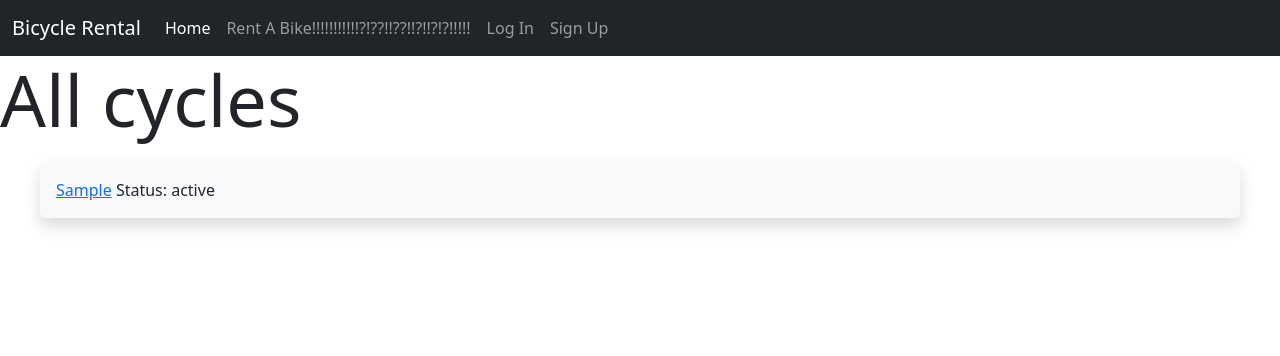
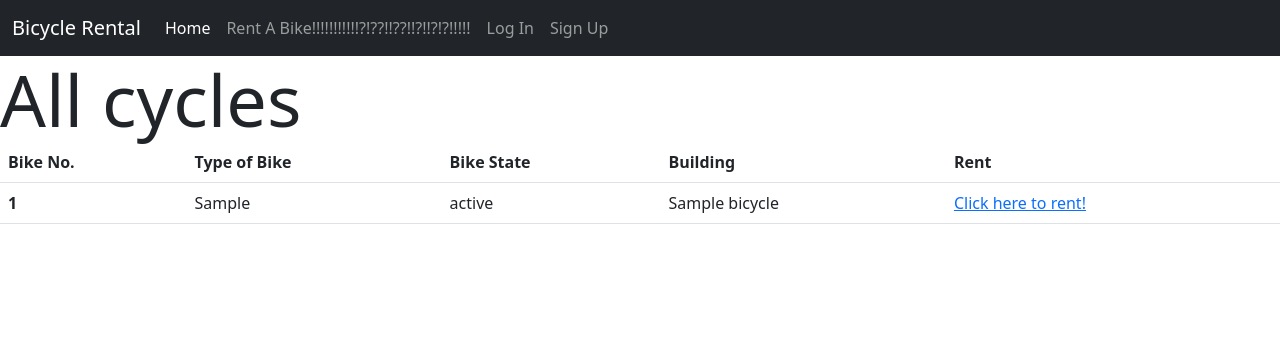
Before and after one commit to karank85/bike-rental-system, a Flask app: template templates/renting.html in a window 1280 px wide. Shown: the top 356 px of the page. Run offline with Flask 2, Linux system fonts and the light colour scheme; the template is opened without the code that fills it: most values are stand-ins (such as "Sample title", 1, 10 or a date in 2020); some libraries are stand-ins or nearby versions.

Commit message:
Renting page!!!

```diff
--- a/templates/renting.html
+++ b/templates/renting.html
@@ -3,13 +3,29 @@
 <div class="display-2">
 All cycles
 </div>
+<table class="table">
+    <thead class="thead-dark">
+      <tr>
+        <th scope="col">Bike No.</th>
+        <th scope="col">Type of Bike</th>
+        <th scope="col">Bike State</th>
+        <th scope="col">Building</th>
+        <th scope="col">Rent</th>
+      </tr>
+    </thead>
     {% if bicycles %}
         {% for bicycle in bicycles %}
-            <div class="shadow p-3 mb-5 bg-light rounded" style="margin: 20px 40px 0px 40px;">
-                <a href="bicycles/{{ bicycle['bike_id'] }}">{{ bicycle['bike_type'] }}</a>
-                Status: {{ bicycle['bike_state'] }}
-            </div>
+            <tbody>
+              <tr>
+                <th scope="row">{{ bicycle['bike_id'] }}</th>
+                <td>{{ bicycle['bike_types'] }}</td>
+                <td>{{ bicycle['bike_state'] }}</td>
+                <td>{{ bicycle['building_name'] }}</td>
+                <td><a href="bicycles/{{ bicycle['bike_id'] }}">Click here to rent!</td></a>
+              </tr>
+            </tbody>
         {% endfor %}
+    </table>
     {% else %}
         <div class="displya-3">No Bicycle</div>
     {% endif %}
```
